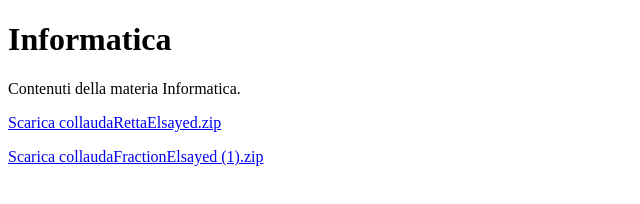
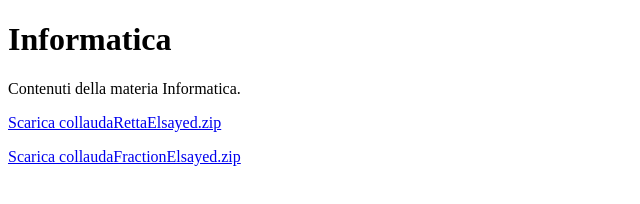
Before and after one commit to mm706isoj/4BINF, a plain HTML site: page informatica.html in a window 1280 px wide. Shown: the full height of the page, 0-640 px from the left. Drawn offline with Linux system fonts and the light colour scheme.

Commit message:
Update informatica.html

```diff
--- a/informatica.html
+++ b/informatica.html
@@ -12,7 +12,7 @@
         <a href="/mnt/data/collaudaRettaElsayed.zip" download="collaudaRettaElsayed.zip">Scarica collaudaRettaElsayed.zip</a>
     </p>
     <p>
-        <a href="/mnt/data/collaudaFractionElsayed (1).zip" download="collaudaFractionElsayed (1).zip">Scarica collaudaFractionElsayed (1).zip</a>
+        <a href="/mnt/data/collaudaFractionElsayed (1).zip" download="collaudaFractionElsayed.zip">Scarica collaudaFractionElsayed.zip</a>
     </p>
 </body>
 </html>
```
